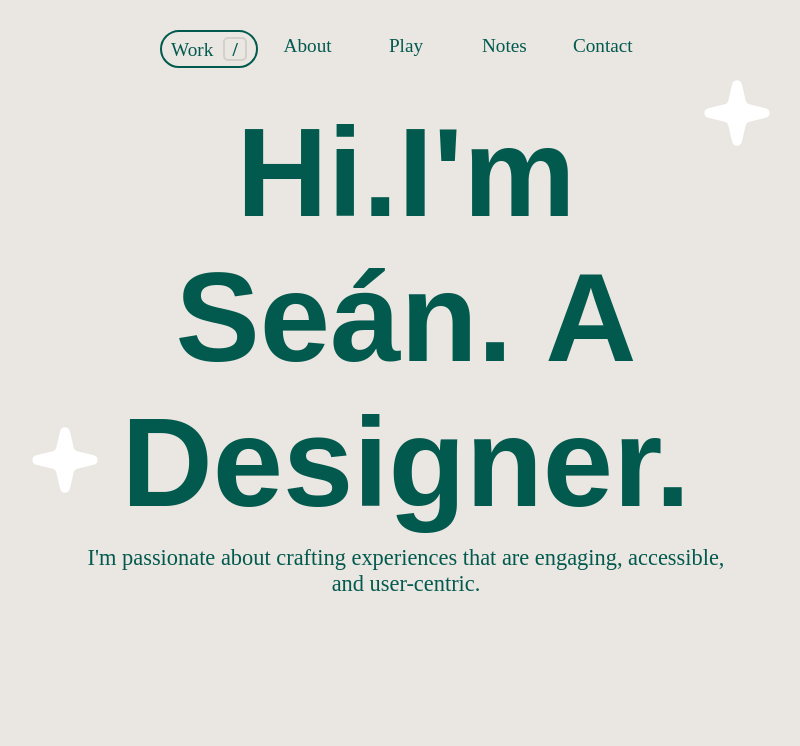
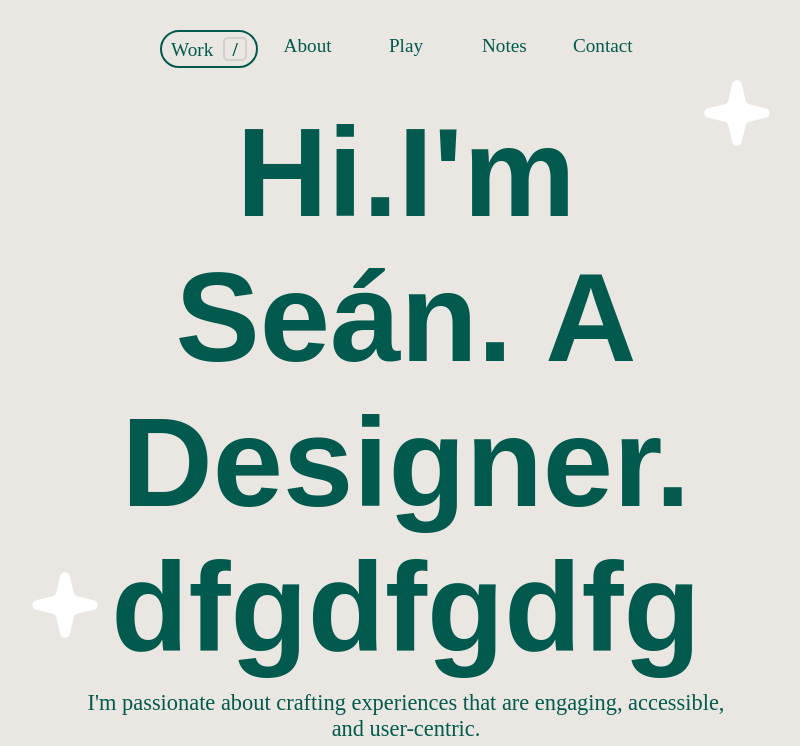
Before and after one commit to bluekingkodem/apprendre-github, a plain HTML site: page index.html in a window 1280 px wide. Shown: the top 746 px of the page, without its empty margins (234-1034 px from the left). Drawn offline with Linux system fonts and the light colour scheme.

Commit message:
modification du h1

```diff
--- a/index.html
+++ b/index.html
@@ -19,7 +19,7 @@
     <main>
       <section class="section-1">
         <div class="div-section-1">
-          <h1>Hi.I'm Seán. A Designer.</h1>
+          <h1>Hi.I'm Seán. A Designer. dfgdfgdfg</h1>
           <p>
             I'm passionate about crafting experiences that are engaging,
             accessible, and user-centric.
```
